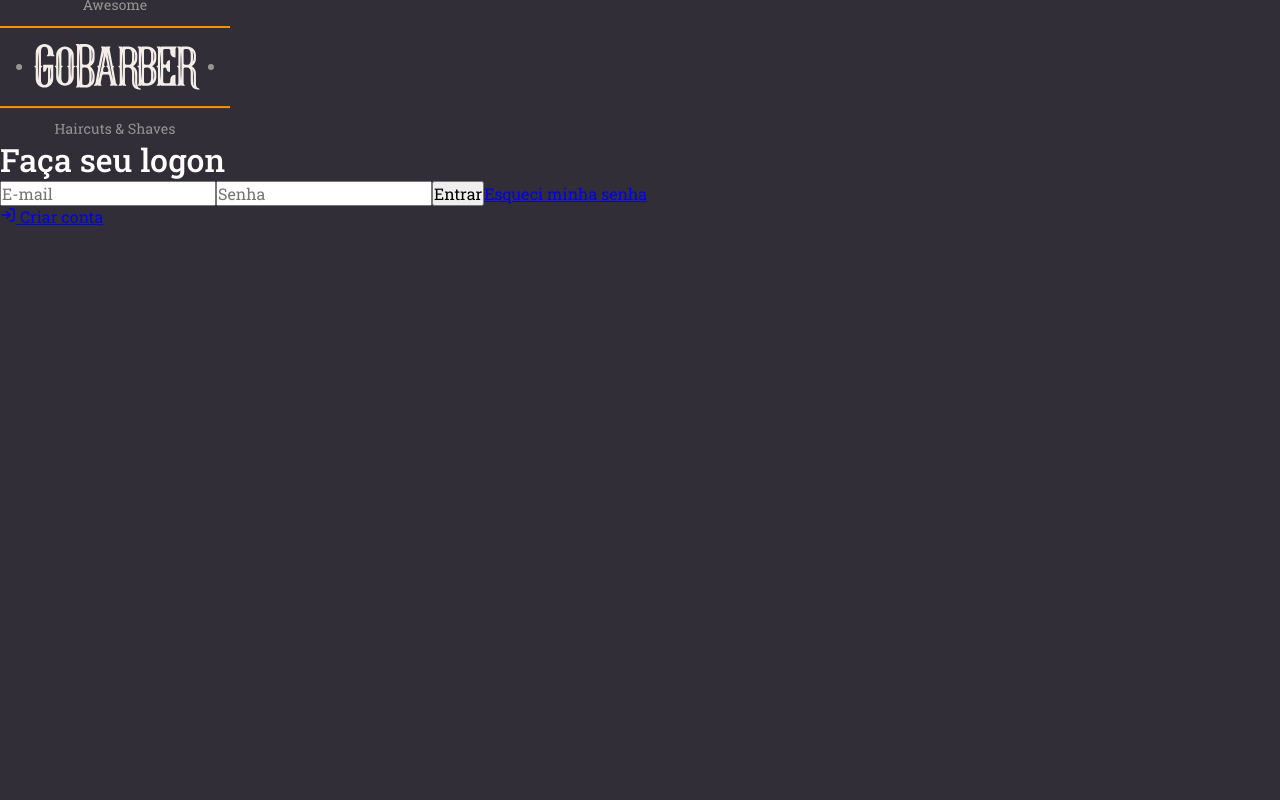
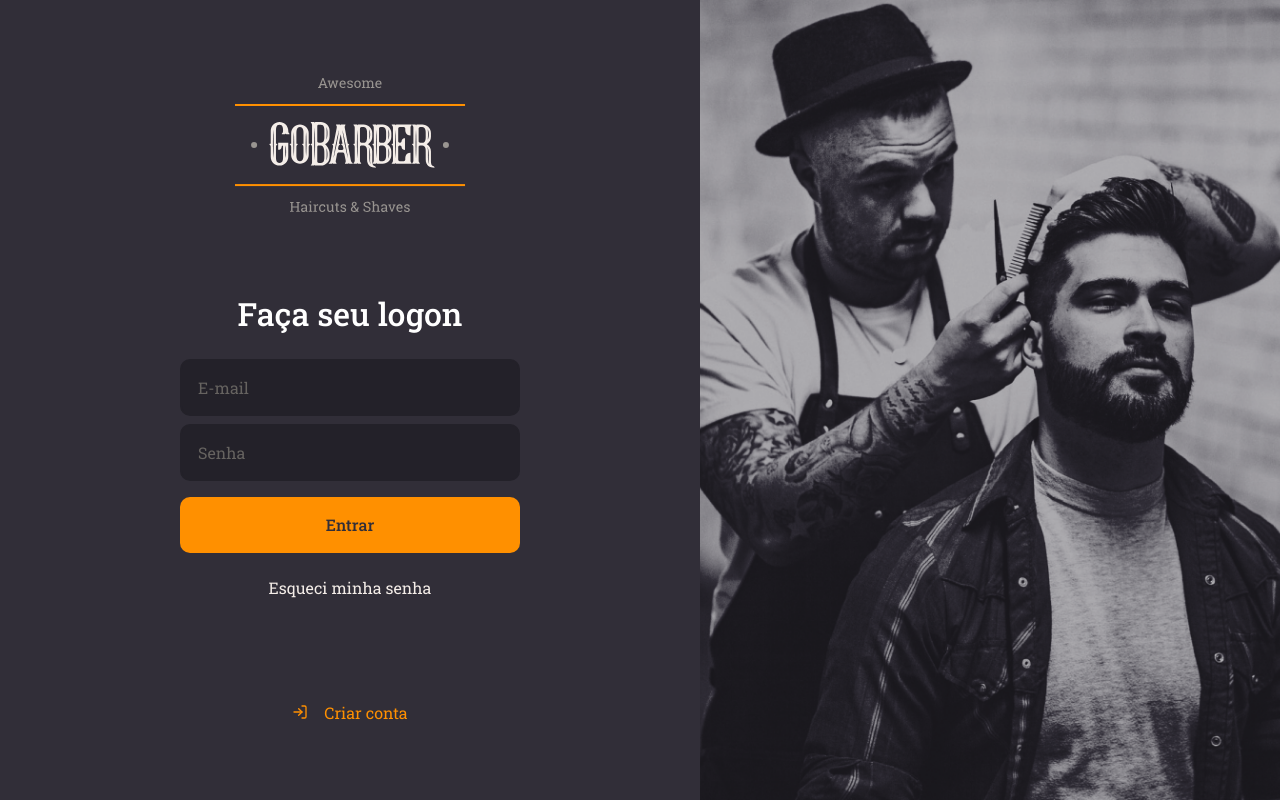
Before and after one commit to 2dreet/gobarber, a React (Create React App) app: page / in a window 1280 px wide. Built offline with nearby package versions, Linux system fonts and the light colour scheme.

Commit message:
Firts commit

```diff
--- a/src/pages/Signin/style.ts
+++ b/src/pages/Signin/style.ts
@@ -1,5 +1,105 @@
 import styled from 'styled-components';
+import { shade } from 'polished';
+import signinImgBackground from '../../assets/sign-in-background.png';
 
-export const Container = styled.div``;
-export const Content = styled.div``;
-export const Background = styled.div``;
+export const Container = styled.div`
+  height: 100vh;
+  display: flex;
+  // faz com que todos os componentes de dentro tenham
+  // 100vh
+  align-items: stretch;
+`;
+export const Content = styled.div`
+  display: flex;
+  // aqui faz flex por culunas
+  flex-direction: column;
+  align-items: center;
+  // aqui centraliza x e y
+  place-content: center;
+
+  width: 100%;
+  max-width: 700px;
+
+  form {
+    margin: 80px 0;
+    width: 340px;
+    text-align: center;
+
+    h1 {
+      margin-bottom: 24px;
+    }
+
+    input {
+      color: #f4ede8;
+      background: #232129;
+      border-radius: 10px;
+      border: 2px solid #232129;
+      padding: 16px;
+      width: 100%;
+
+      &::placeholder {
+        color: #666360;
+      }
+
+      & + input {
+        margin-top: 8px;
+      }
+    }
+
+    button {
+      background: #ff9000;
+      height: 56px;
+      border-radius: 10px;
+      border: 0;
+      // da padding so nas laterais
+      padding: 0 16px;
+      color: #312e38;
+      width: 100%;
+      font-weight: 500;
+      margin-top: 16px;
+      transition: background-color 0.2s;
+
+      &:hover {
+        background: ${shade(0.2, '#ff9000')};
+      }
+    }
+
+    a {
+      color: #f4ede8;
+      display: block;
+      margin-top: 24px;
+      text-decoration: none;
+      transition: color 0.2s;
+
+      &:hover {
+        color: ${shade(0.2, '#f4ede8')};
+      }
+    }
+  }
+
+  // pega apenas os a depois do form
+  > a {
+    color: #ff9000;
+    display: block;
+    margin-top: 24px;
+    text-decoration: none;
+    transition: color 0.2s;
+    display: flex;
+    align-items: center;
+
+    &:hover {
+      color: ${shade(0.2, '#ff9000')};
+    }
+
+    svg {
+      margin-right: 16px;
+    }
+  }
+`;
+export const Background = styled.div`
+  flex: 1;
+
+  background: url(${signinImgBackground}) no-repeat center;
+  // ajusta 100% do tamanho disponivel
+  background-size: cover;
+`;
```
